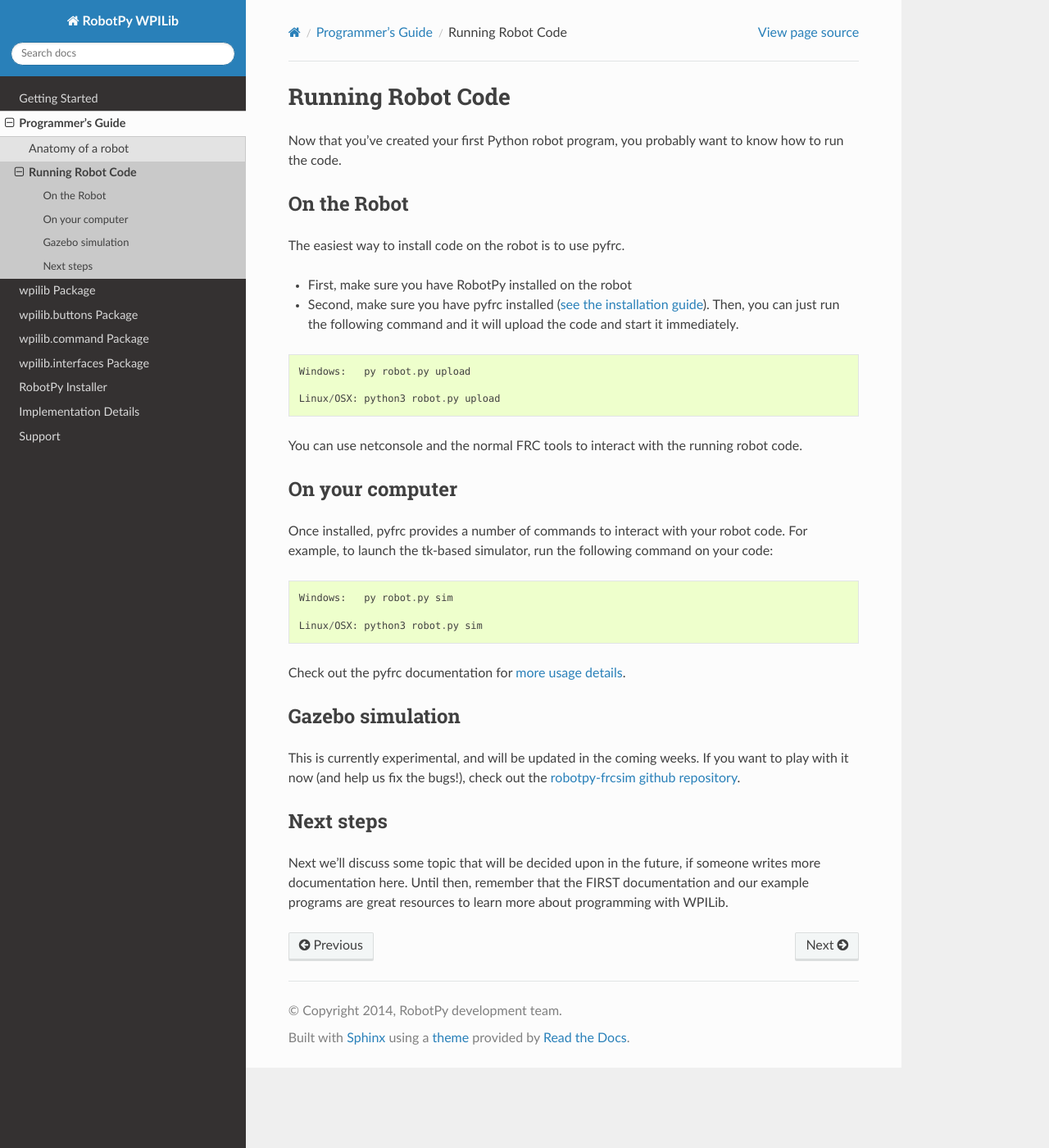
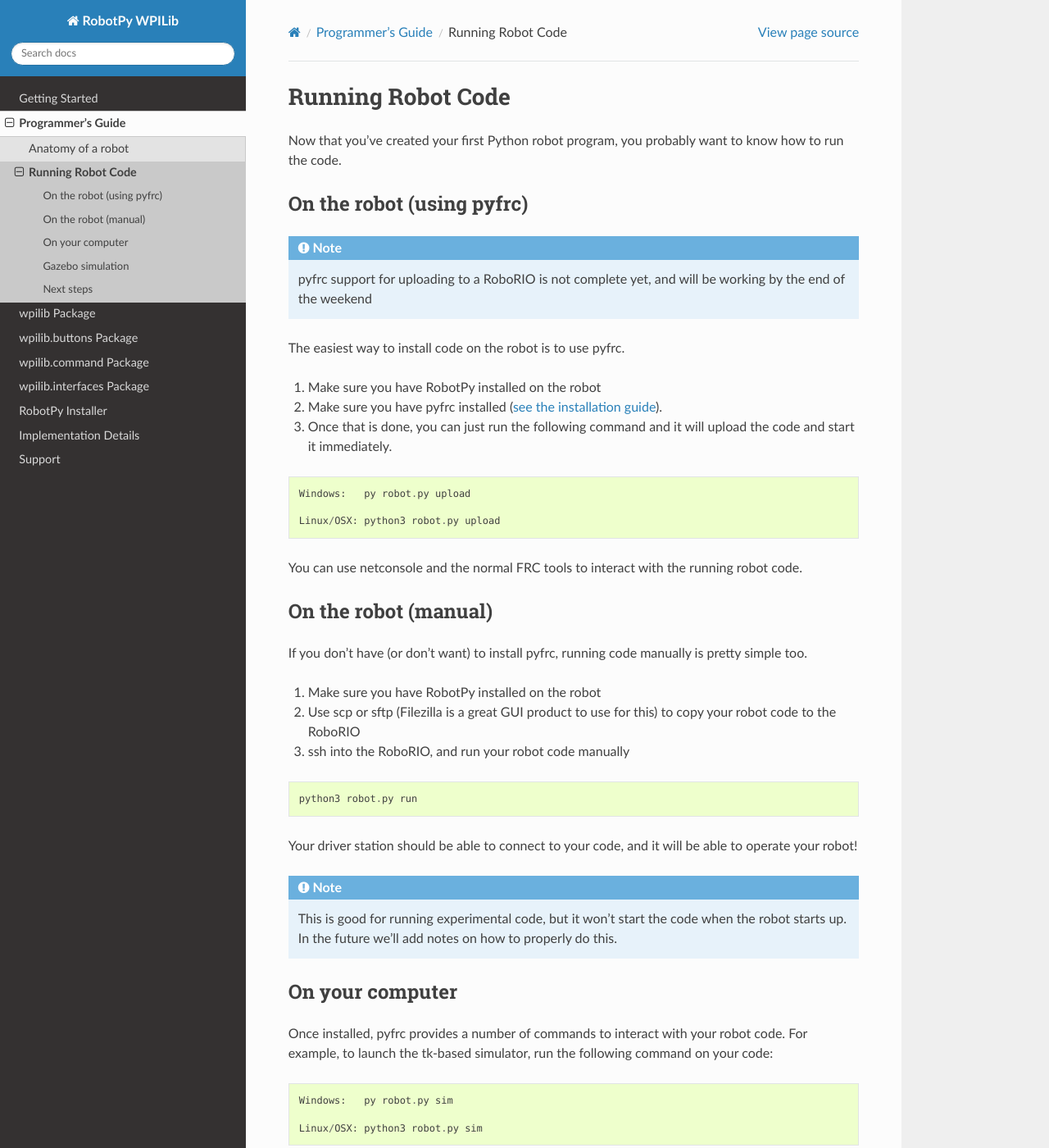
Before and after one commit to robotpy/robotpy-wpilib, a Sphinx documentation site: the page built from docs/guide/running.rst, in a window 1280 px wide and 1400 px high. Shown: the whole window at 82% size. Built offline with Sphinx 7.4.7 and the Read the Docs theme 2.0.0, drawn with Linux system fonts in a browser that asks for light colours; the version number could not be read and is left out.

Commit message:
Update docs

```diff
--- a/docs/guide/running.rst
+++ b/docs/guide/running.rst
@@ -6,13 +6,16 @@
 
 Now that you've created your first Python robot program, you probably want to know how to run the code.
 
-On the Robot
-------------
+On the robot (using pyfrc)
+--------------------------
+
+.. note:: pyfrc support for uploading to a RoboRIO is not complete yet, and will be working by the end of the weekend
 
 The easiest way to install code on the robot is to use pyfrc.
 
-* First, make sure you have RobotPy installed on the robot
-* Second, make sure you have pyfrc installed (`see the installation guide <http://pyfrc.readthedocs.org/en/latest/install.html>`_). Then, you can just run the following command and it will upload the code and start it immediately.
+1. Make sure you have RobotPy installed on the robot
+2. Make sure you have pyfrc installed (`see the installation guide <http://pyfrc.readthedocs.org/en/latest/install.html>`_).
+3. Once that is done, you can just run the following command and it will upload the code and start it immediately.
 
 ::
 
@@ -21,6 +24,24 @@
     Linux/OSX: python3 robot.py upload
 
 You can use netconsole and the normal FRC tools to interact with the running robot code.
+
+On the robot (manual)
+---------------------
+
+If you don't have (or don't want) to install pyfrc, running code manually is pretty simple too.
+
+1. Make sure you have RobotPy installed on the robot
+2. Use scp or sftp (Filezilla is a great GUI product to use for this) to copy your robot code to the RoboRIO
+3. ssh into the RoboRIO, and run your robot code manually
+
+::
+
+	python3 robot.py run
+
+Your driver station should be able to connect to your code, and it will be able to operate your robot!
+
+.. note:: This is good for running experimental code, but it won't start the code when the robot starts up. In the future we'll add notes on how to properly do this.
+
 
 On your computer
 ----------------
```
